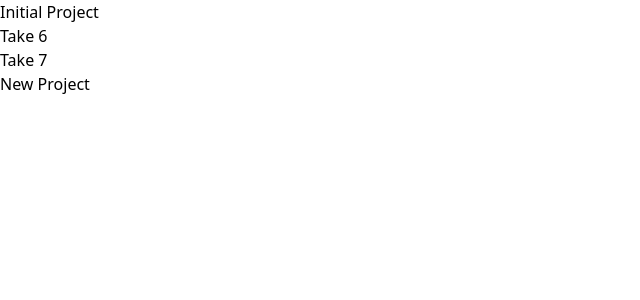
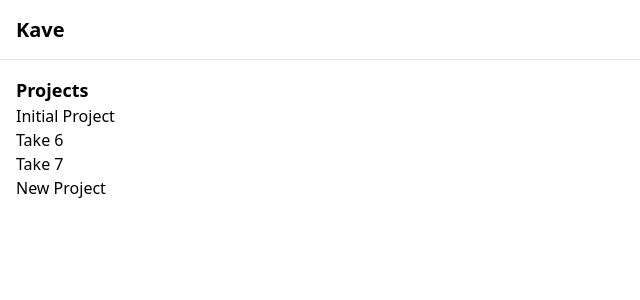
Before and after one commit to AlabasterAxe/kave, a React (Create React App) app in the folder apps/editor/: page / in a window 1280 px wide. Shown: the top 300 px of the page, without its empty margins (0-640 px from the left). Built offline with nearby package versions, Linux system fonts and the light colour scheme; what kave-common, redux-undo would draw is missing.

Commit message:
add a routing fram

```diff
--- a/apps/editor/src/App.tsx
+++ b/apps/editor/src/App.tsx
@@ -1,5 +1,5 @@
 import { useCallback, useEffect } from "react";
-import { BrowserRouter, Route, Routes } from "react-router-dom";
+import { BrowserRouter, Outlet, Route, RouterProvider, Routes, createBrowserRouter, createRoutesFromElements } from "react-router-dom";
 import { ActionCreators } from "redux-undo";
 import "./App.css";
 import { useAppDispatch, useAppSelector } from "./store/hooks";
@@ -17,9 +17,7 @@ import {
   simplifySelectedMouseInteractions,
   tightenSelection,
 } from "./store/store";
-import EditorView from "./views/EditorView";
-import { ProjectListView } from "./views/ProjectListView";
-
+import { Header } from "./components/Header";
 
 function App() {
   const dispatch = useAppDispatch();
@@ -99,18 +97,19 @@ function App() {
     };
   }, []);
 
-  useEffect(() => {
-    document.addEventListener("keyup", handleKeyboardEvent);
-    return () => document.removeEventListener("keyup", handleKeyboardEvent);
-  }, [handleKeyboardEvent]);
+  useEffect(
+    () => {
+      document.addEventListener("keyup", handleKeyboardEvent);
+      return () => document.removeEventListener("keyup", handleKeyboardEvent);
+    },
+    [handleKeyboardEvent]
+  );
 
   return (
-    <BrowserRouter>
-      <Routes>
-        <Route path="/" element={<ProjectListView />}></Route>
-        <Route path="/project/:id" element={<EditorView />}></Route>
-      </Routes>
-    </BrowserRouter>
+    <div className="flex flex-col w-screen h-screen">
+        <Header />
+        <Outlet></Outlet>
+    </div>
   );
 }
 
--- /dev/null
+++ b/apps/editor/src/components/Header.tsx
@@ -0,0 +1,9 @@
+import { NavLink, useParams, useMatches } from "react-router-dom";
+
+export function Header() {
+    const [{params: {id}}] = useMatches();
+
+    return <div className="h-16 w-screen py-2 px-4 items-center flex flex-row border-b">
+      <NavLink to="/" className="text-xl font-bold">Kave{id ? ` - ${id}` : ''}</NavLink>
+    </div>
+}
--- a/apps/editor/src/index.tsx
+++ b/apps/editor/src/index.tsx
@@ -5,14 +5,24 @@ import App from "./App";
 import reportWebVitals from "./reportWebVitals";
 import { store } from "./store/store";
 import { Provider } from "react-redux";
+import { Route, RouterProvider, Routes, createBrowserRouter, createRoutesFromElements } from "react-router-dom";
+import { ProjectListView } from "./views/ProjectListView";
+import EditorView from "./views/EditorView";
 
 const appRootElement = document.getElementById("root");
 const root = createRoot(appRootElement!);
 
+const router = createBrowserRouter(createRoutesFromElements((
+  <Route path="/" element={<App />}>
+    <Route path="/project/:id" element={<EditorView />} />
+    <Route path="" element={<ProjectListView/>} />
+  </Route>
+)))
+
 root.render(
   <React.StrictMode>
     <Provider store={store}>
-      <App />
+      <RouterProvider router={router} />
     </Provider>
   </React.StrictMode>
 );
--- a/apps/editor/src/persistence/trimerge-sync.ts
+++ b/apps/editor/src/persistence/trimerge-sync.ts
@@ -99,11 +99,13 @@ export class Trimerger {
     });
     this.activeProjectId = projectId;
 
+    let completed = false;
     this.unsubscribeSyncStatus = newClient.subscribeSyncStatus(value => {
-      if (value.localRead === "ready" && this.readyResolve) {
+      if (value.localRead === "ready" && !completed) {
+        completed = true;
         this.client = newClient
         this.client.subscribeDoc((doc) => this.handleDocUpdate(doc));
-        this.readyResolve(this.client);
+        this.readyResolve?.(this.client);
         this.readyPromise = undefined;
         this.readyResolve = undefined;
         this.readyReject = undefined;
--- a/apps/editor/src/store/playback.ts
+++ b/apps/editor/src/store/playback.ts
@@ -72,7 +72,7 @@ export const playbackSlice = createSlice({
     },
     nudgeForward: (state, action: PayloadAction<BasePlaybackActionPayload>) => {
       state.source = action.payload.source;
-      state.currentTimeSeconds = state.currentTimeSeconds + 0.5;
+      state.currentTimeSeconds = state.currentTimeSeconds + 0.1;
       if (state.state === PlayingState.stopped) {
         state.state = PlayingState.paused;
       }
@@ -82,7 +82,7 @@ export const playbackSlice = createSlice({
       action: PayloadAction<BasePlaybackActionPayload>
     ) => {
       state.source = action.payload.source;
-      state.currentTimeSeconds = state.currentTimeSeconds - 0.5;
+      state.currentTimeSeconds = state.currentTimeSeconds - 0.1;
       if (state.state === PlayingState.stopped) {
         state.state = PlayingState.paused;
       }
--- a/apps/editor/src/store/project.ts
+++ b/apps/editor/src/store/project.ts
@@ -11,6 +11,7 @@ import {
   UserInteraction,
   Track,
 } from "kave-common";
+import { WritableDraft } from "immer/dist/internal";
 
 const INTERACTION_DURATION_SECONDS = 0.1;
 
@@ -251,6 +252,19 @@ function clipOffsetToInteractionLogOffset(
   clipOffsetSeconds: number,
 ): number {
   return clip.sourceOffsetSeconds + clipOffsetSeconds - interactionLogTrack.alignmentSeconds;
+}
+
+function addInteractionLogToDefaultSequence(
+  project: WritableDraft<Project>,
+  interactionLogFile: InteractionLogFile,
+): void {
+  project.files.push(interactionLogFile);
+  const [sequence] = project.sequences;
+  sequence.tracks.push({
+    id: uuidv4(),
+    alignmentSeconds: 0,
+    fileId: interactionLogFile.id,
+  });
 }
 
 export interface SplitClipPayload {
--- a/apps/editor/src/views/EditorView.tsx
+++ b/apps/editor/src/views/EditorView.tsx
@@ -23,7 +23,7 @@ function EditorView() {
   );
 
   return (
-    <div className="w-screen h-screen bg-blue-200 relative">
+    <div className="w-full h-full bg-blue-200 relative">
       <div className="h-5/6 player m-auto ">
         <Player />
       </div>
@@ -33,9 +33,6 @@ function EditorView() {
       <div className="right-0 top-0 absolute">
         <RenderPanel />
       </div>
-      <div className="left-0 top-0 absolute">
-        <NavLink to={"/"}>Back</NavLink>
-      </div>
       <EventLogDropZone onNewLog={console.log}/>
     </div>
   );
--- a/apps/editor/src/views/ProjectListView.tsx
+++ b/apps/editor/src/views/ProjectListView.tsx
@@ -22,8 +22,9 @@ export function ProjectListView() {
         setProjects(localStorageProjects);
         localStorage.setItem("projects", JSON.stringify(localStorageProjects));
     }, [setProjects])
-    return <div className="flex flex-col">
+    return <div className="h-full w-full p-4"><div className="flex flex-col">
+        <h2 className="text-lg font-bold">Projects</h2>
         {(projects.map((project)=><NavLink key={project.id} to={`/project/${project.id}`}>{project.name}</NavLink>))}
         <div onClick={onNewProjectClick}>New Project</div>
-        </div>
+        </div></div>
 }
```
